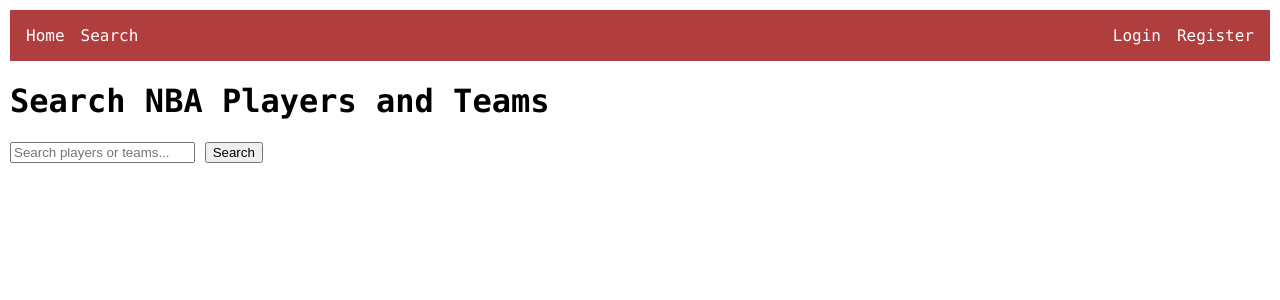
After one commit to jules946/set09103_advanced_web_tech, a Flask app: page /search in a window 1280 px wide. The commit adds this page. Shown: the top 300 px of the page. Run offline with Flask 3, Linux system fonts and the light colour scheme.

Commit message:
Expaning Search to Teams and Adding Details Page
- creating 1 search for teams & players
- creating basic team details page

```diff
--- a/src/__init__.py
+++ b/src/__init__.py
@@ -46,8 +46,12 @@
     from src.routes.auth import auth_bp
     from src.routes.main import main_bp
     from src.routes.players import players_bp
+    from src.routes.search import search_bp
+    from src.routes.teams import teams_bp
     app.register_blueprint(auth_bp, url_prefix='/auth')
     app.register_blueprint(main_bp)
     app.register_blueprint(players_bp)
+    app.register_blueprint(search_bp)
+    app.register_blueprint(teams_bp)
 
     return app
--- /dev/null
+++ b/src/routes/search.py
@@ -0,0 +1,22 @@
+from flask import Blueprint, render_template, request, abort
+from ..services.nba_api import NBAApiService
+
+search_bp = Blueprint('search', __name__)
+nba_api = NBAApiService()
+
+@search_bp.route('/search')
+def unified_search():
+    """
+    Unified search endpoint for both players and teams
+    """
+    query = request.args.get('q', '')
+    if query:
+        results = nba_api.unified_search(query)
+        return render_template('search/results.html',
+                             players=results['players'],
+                             teams=results['teams'],
+                             query=query)
+    return render_template('search/results.html',
+                         players=[],
+                         teams=[],
+                         query='')
--- a/templates/base.html
+++ b/templates/base.html
@@ -12,7 +12,7 @@
     <nav class="nav">
         <div class="nav-links">
             <a href="{{ url_for('main.index') }}">Home</a>
-            <a href="{{ url_for('players.search_players') }}">Players</a>
+            <a href="{{ url_for('search.unified_search') }}">Search</a>
         </div>
         <div class="auth-links">
             {% if current_user.is_authenticated %}
--- /dev/null
+++ b/templates/search/results.html
@@ -0,0 +1,48 @@
+{% extends "base.html" %}
+
+{% block title %}Search Results{% endblock %}
+
+{% block content %}
+<div class="search-container">
+    <h1>Search NBA Players and Teams</h1>
+
+    <form action="{{ url_for('search.unified_search') }}" method="GET">
+        <input type="text" name="q" value="{{ query }}" placeholder="Search players or teams...">
+        <button type="submit">Search</button>
+    </form>
+
+    {% if players or teams %}
+        {% if players %}
+        <section class="players-section">
+            <h2>Players</h2>
+            <div class="players-grid">
+                {% for player in players %}
+                <div class="player-card">
+                    <h3>{{ player.first_name }} {{ player.last_name }}</h3>
+                    <p>{{ player.team.full_name }}</p>
+                    <a href="{{ url_for('players.player_details', player_id=player.id) }}" class="btn">View Details</a>
+                </div>
+                {% endfor %}
+            </div>
+        </section>
+        {% endif %}
+
+        {% if teams %}
+        <section class="teams-section">
+            <h2>Teams</h2>
+            <div class="teams-grid">
+                {% for team in teams %}
+                <div class="team-card">
+                    <h3>{{ team.full_name }}</h3>
+                    <p>{{ team.conference }} Conference</p>
+                    <a href="{{ url_for('teams.team_details', team_id=team.id) }}" class="btn">View Team</a>
+                </div>
+                {% endfor %}
+            </div>
+        </section>
+        {% endif %}
+    {% elif query %}
+        <p>No results found matching "{{ query }}"</p>
+    {% endif %}
+</div>
+{% endblock %}
```
Also changed, not shown: src/routes/players.py (+0 -15 lines), src/routes/teams.py (added, +17 -0 lines), src/services/nba_api.py (+26 -2 lines), templates/players/search.html (deleted, +0 -28 lines), templates/teams/details.html (added, +21 -0 lines).
